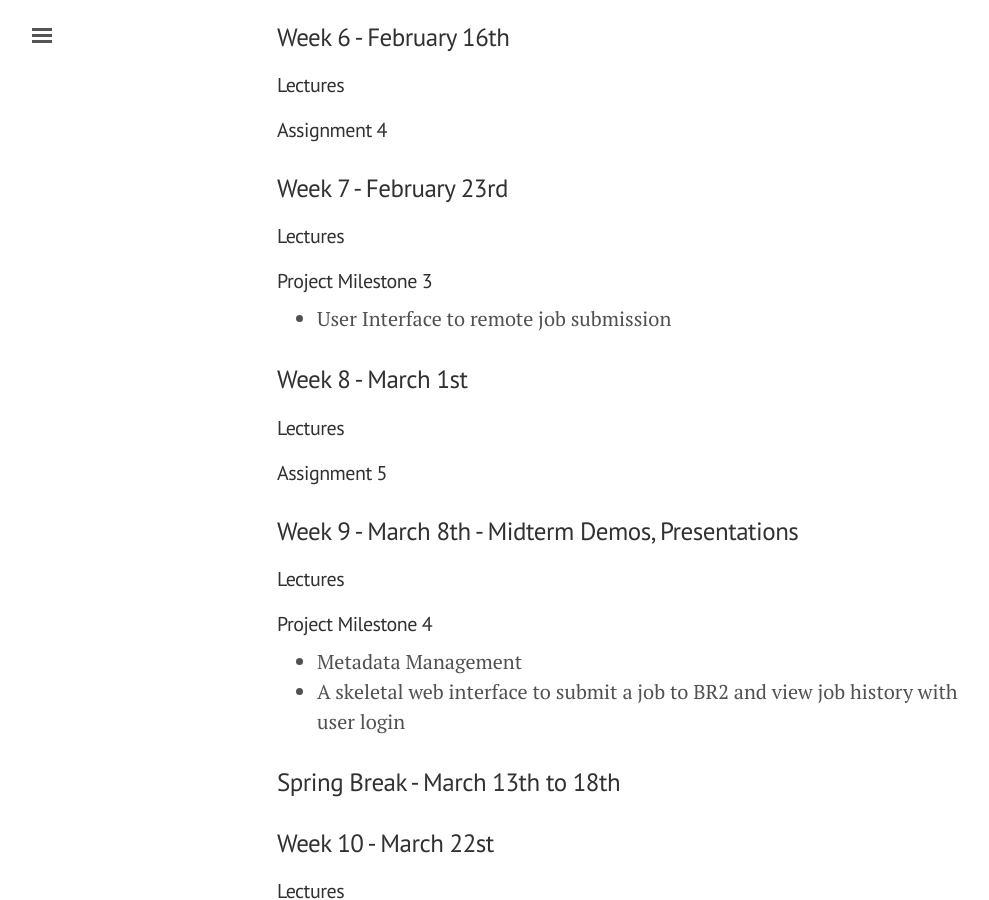
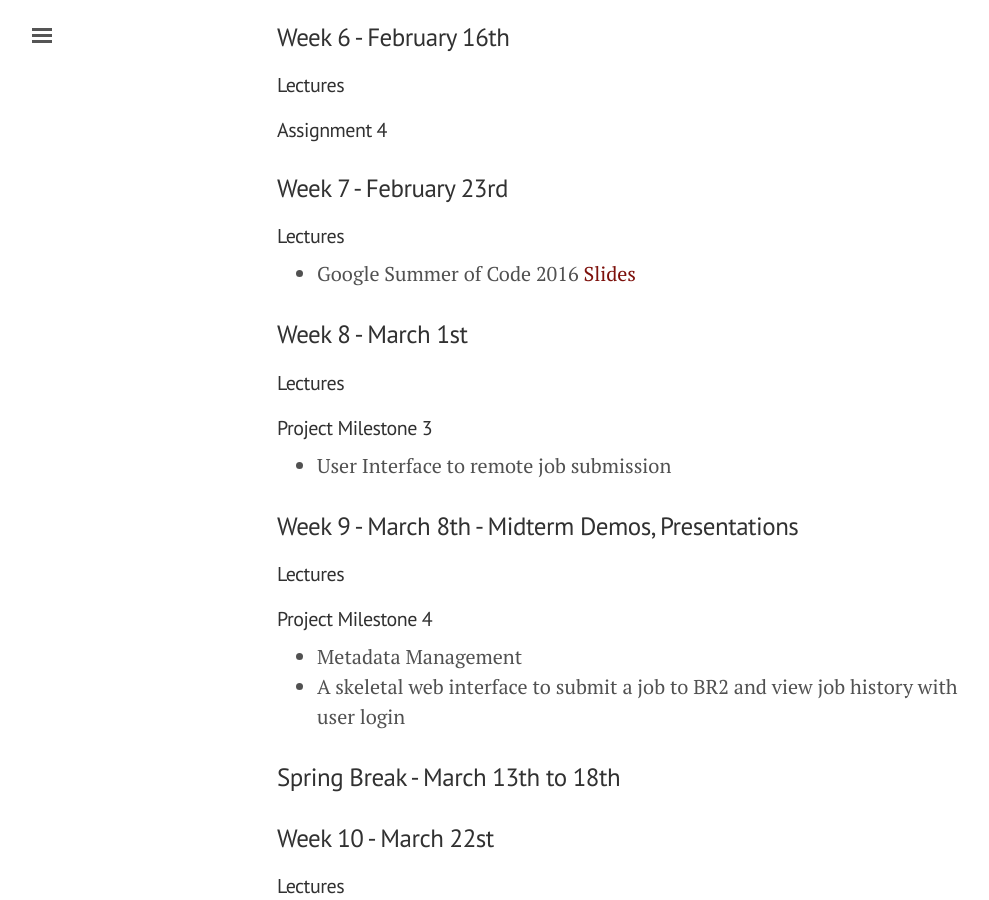
Before and after one commit to airavata-courses/airavata-courses.github.io, a Jekyll site: the page built from index.md, in a window 1280 px wide and 900 px high, scrolled down 6228 px. Shown: the whole window, without its empty margins (3-992 px from the left). Built offline with Jekyll 4.4.1, drawn with Linux system fonts in a browser that asks for light colours; the list of posts is cut into pages by our own code.

Commit message:
adding GSOC slides

```diff
--- a/index.md
+++ b/index.md
@@ -161,15 +161,14 @@ Students should be familiar with Linux and Unix operating systems, basic network
 ###  Week 7 - February 23rd
 
 #### Lectures
-
-#### Project Milestone 3
-* User Interface to remote job submission
+* Google Summer of Code 2016 [Slides]({{ site.url }}public/slides/GSOC-2016.pdf)
 
 ###  Week 8 - March 1st
 
 #### Lectures
 
-#### Assignment 5
+#### Project Milestone 3
+* User Interface to remote job submission
 
 ###  Week 9 - March 8th - Midterm Demos, Presentations
 
```
Also changed, not shown: 1 other file.
